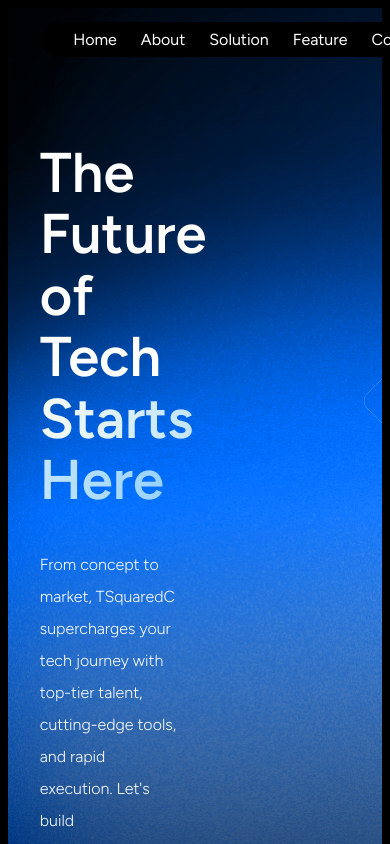
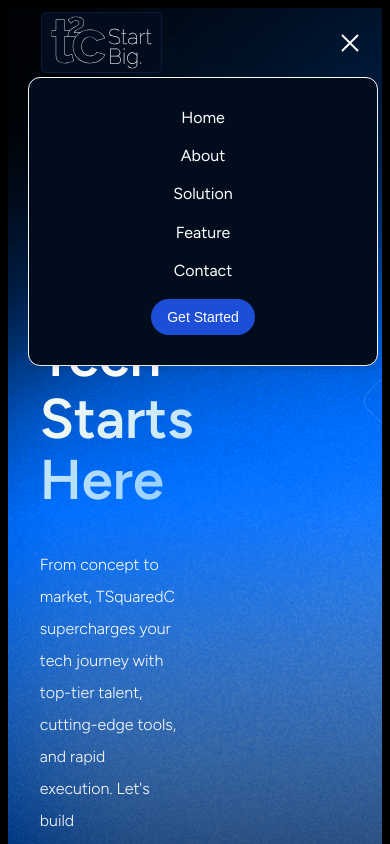
Before and after one commit to naveenkumar13-gif/clone-app, a React (Create React App) app: page / in a window 390 px wide. Shown: the top 844 px of the page. Built offline with nearby package versions, Linux system fonts and the light colour scheme.

Commit message:
Add react-router-dom for routing and implement basic navigation structure with responsive mobile menu

```diff
--- a/package.json
+++ b/package.json
@@ -11,6 +11,7 @@
     "@testing-library/user-event": "^13.5.0",
     "react": "^19.1.0",
     "react-dom": "^19.1.0",
+    "react-router-dom": "^7.5.3",
     "react-scripts": "5.0.1",
     "web-vitals": "^2.1.4"
   },
--- a/src/App.js
+++ b/src/App.js
@@ -1,30 +1,15 @@
 import React from "react";
-import Hero from "../src/components/hero/index";
-import NavBar from "./components/navbar";
-import Action from "./components/action";
-import Feature from "./components/feature";
-import About from "./components/about";
-import WhyWe from "./components/whywe";
-import Bussiness from "./components/bussiness";
-import Testimonials from "./components/testimonials";
-import Contact from "./components/contact";
-import Footer from "./components/footer";
+import { BrowserRouter, Route, Routes } from "react-router-dom";
+import Layout from "./layout/Layout";
+import About from "./pages/aboutPages/index";
 function App() {
   return (
-    <div className="section  hero-bg">
-      <NavBar />
-      <main className="main section ">
-        <Hero />
-        <Action />
-        <Feature />
-        <About />
-        <WhyWe />
-        <Bussiness />
-        <Testimonials />
-        <Contact />
-      </main>
-      <Footer />
-    </div>
+    <BrowserRouter>
+      <Routes>
+        <Route path="/" element={<Layout />} />
+        <Route path="/about" element={<About />} />
+      </Routes>
+    </BrowserRouter>
   );
 }
 
--- a/src/components/navbar/index.css
+++ b/src/components/navbar/index.css
@@ -59,3 +59,69 @@
 .nav-icon {
   display: none;
 }
+
+/* MOBILE SCREEN */
+.mobile_screen {
+  height: auto;
+  width: 350px;
+  margin: 0 auto;
+  border: 1px solid #fff;
+  border-radius: 12px;
+  background-color: #010c1d;
+}
+.mobile_links {
+  padding: 30px;
+  gap: 1.2rem;
+  display: flex;
+  align-items: center;
+  flex-direction: column;
+
+  border-radius: 0px;
+  box-shadow: 0px 4px 6px rgba(0, 0, 0, 0.1);
+}
+
+.mobile_btn {
+  font-size: 14px;
+  background-color: #1d4ed8;
+  padding: 10px 1rem;
+  border-radius: 100px;
+  transition: all 1s;
+  cursor: pointer;
+}
+@media (max-width: 1024px) {
+  .links {
+    display: none;
+  }
+
+  .nav-btn {
+    display: none;
+  }
+
+  .nav-icon {
+    display: block;
+  }
+}
+
+@media (max-width: 768px) {
+  .mobile_screen {
+    display: block;
+  }
+}
+
+@media (min-width: 1025px) {
+  .links {
+    display: flex;
+  }
+  /*
+  .nav-btn {
+    display: block;
+  } */
+
+  .nav-icon {
+    display: none;
+  }
+
+  .mobile_screen {
+    display: none !important;
+  }
+}
--- a/src/components/navbar/index.jsx
+++ b/src/components/navbar/index.jsx
@@ -5,7 +5,7 @@ import { LINKS } from "../../data";
 
 function NavBar() {
   const [isScrolled, setIsScrolled] = useState(false);
-  const [isopen, setIsOpen] = useState(false);
+  const [isopen, setIsOpen] = useState(true);
 
   useEffect(() => {
     const handleScroll = () => {
@@ -29,8 +29,23 @@ function NavBar() {
           ))}
         </li>
         <li className="nav-btn">Get Started</li>
-        <li className="nav-icon">
+        <li className="nav-icon" onClick={() => setIsOpen(!isopen)}>
           {isopen ? (
+            <svg
+              xmlns="http://www.w3.org/2000/svg"
+              fill="none"
+              viewBox="0 0 24 24"
+              strokeWidth={1.5}
+              stroke="currentColor"
+              className="icon_menu"
+            >
+              <path
+                strokeLinecap="round"
+                strokeLinejoin="round"
+                d="M6 18 18 6M6 6l12 12"
+              />
+            </svg>
+          ) : (
             <svg
               xmlns="http://www.w3.org/2000/svg"
               fill="none"
@@ -45,24 +60,27 @@ function NavBar() {
                 d="M3.75 6.75h16.5M3.75 12h16.5m-16.5 5.25h16.5"
               />
             </svg>
-          ) : (
-            <svg
-              xmlns="http://www.w3.org/2000/svg"
-              fill="none"
-              viewBox="0 0 24 24"
-              strokeWidth={1.5}
-              stroke="currentColor"
-              className="size-6"
-            >
-              <path
-                strokeLinecap="round"
-                strokeLinejoin="round"
-                d="M6 18 18 6M6 6l12 12"
-              />
-            </svg>
           )}
         </li>
       </ul>
+
+      {isopen && (
+        <ul className="mobile_screen">
+          <li className=" mobile_links">
+            {LINKS.map((link, index) => (
+              <a
+                href={link.href}
+                key={index}
+                className="nav-links"
+                onClick={() => setIsOpen(false)}
+              >
+                {link.label}
+              </a>
+            ))}
+            <button className="mobile_btn">Get Started</button>
+          </li>
+        </ul>
+      )}
     </div>
   );
 }
--- /dev/null
+++ b/src/layout/Layout.jsx
@@ -0,0 +1,32 @@
+import React from "react";
+import Hero from "../components/hero/index";
+import NavBar from "../components/navbar";
+import Action from "../components/action";
+import Feature from "../components/feature";
+import About from "../components/about";
+import WhyWe from "../components/whywe";
+import Bussiness from "../components/bussiness";
+import Testimonials from "../components/testimonials";
+import Contact from "../components/contact";
+import Footer from "../components/footer";
+
+function Layout() {
+  return (
+    <div className="section  hero-bg">
+      <NavBar />
+      <main className="main section ">
+        <Hero />
+        <Action />
+        <Feature />
+        <About />
+        <WhyWe />
+        <Bussiness />
+        <Testimonials />
+        <Contact />
+      </main>
+      <Footer />
+    </div>
+  );
+}
+
+export default Layout;
--- /dev/null
+++ b/src/pages/aboutPages/index.jsx
@@ -0,0 +1,11 @@
+import React from 'react'
+
+function AboutPage() {
+  return (
+    <div>
+
+    </div>
+  )
+}
+
+export default AboutPage
```
Also changed, not shown: src/pages/aboutPages/index.css (added), 1 other file (tests, documents, lock files or other folders).
